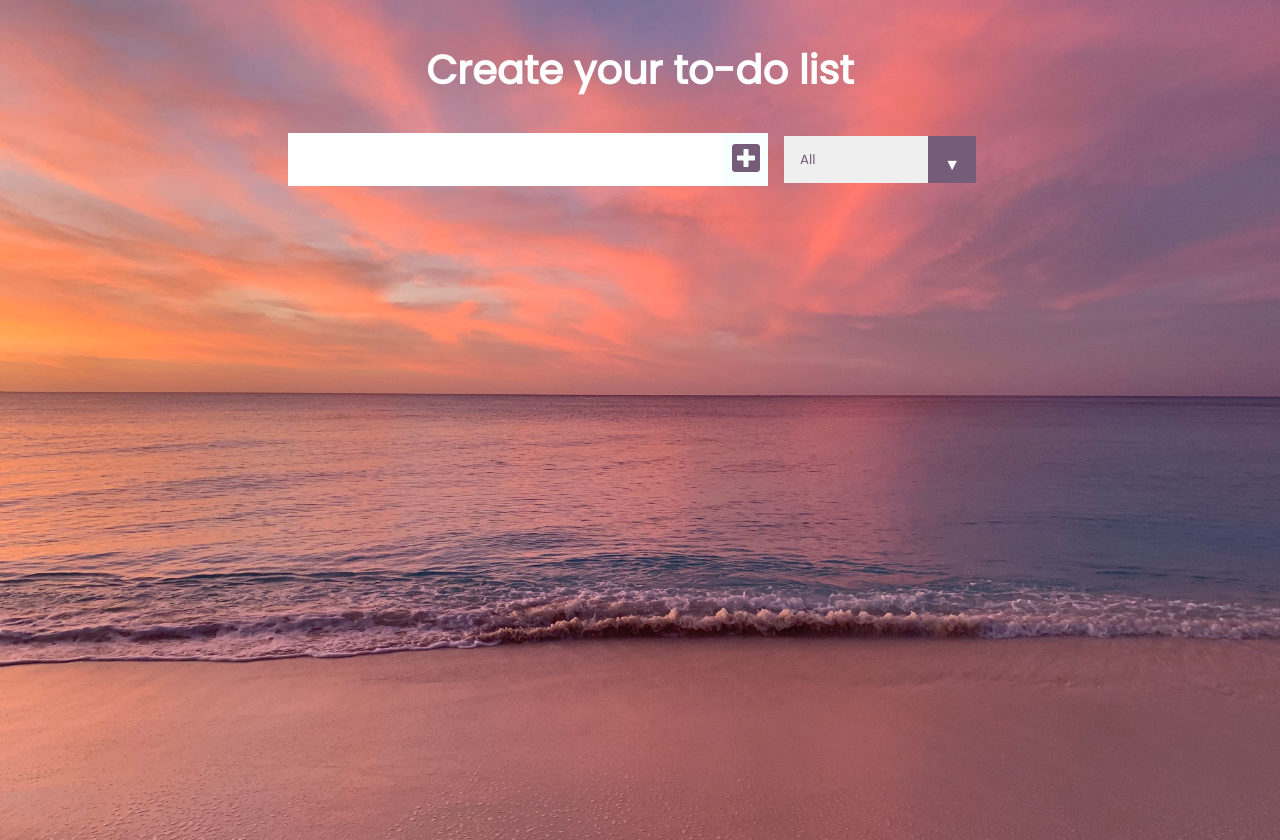
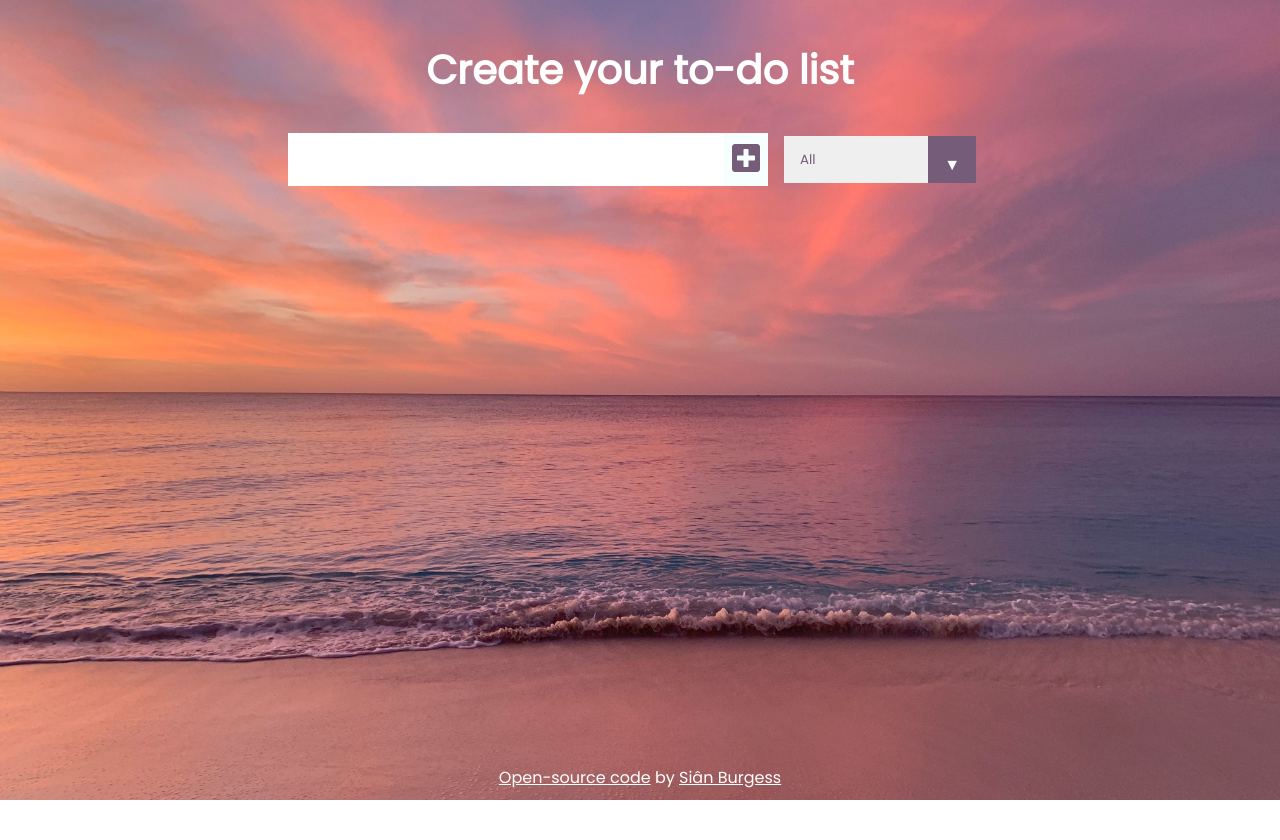
Before and after one commit to sianb164/todo-app, a React (Create React App) app: page / in a window 1280 px wide. After the commit the page ends 800 px from the top, so only its background shows below. Built offline with nearby package versions, Linux system fonts and the light colour scheme.

Commit message:
Added footer with link to github

```diff
--- a/src/App.css
+++ b/src/App.css
@@ -8,7 +8,6 @@ body {
   background-size: cover;
   color: white;
   font-family: "Poppins", sans-serif;
-  min-height: 100vh;
   overflow: hidden;
 }
 header {
@@ -23,6 +22,20 @@ form {
   justify-content: center;
   align-items: center;
 }
+
+footer {
+  text-align: center;
+  margin-top: 10px;
+  margin-bottom: 10px;
+  position: absolute;
+  bottom: 0;
+  width: 100%;
+}
+
+a {
+  color: white;
+}
+
 form input,
 form button {
   padding: 0.5rem;
--- a/src/App.js
+++ b/src/App.js
@@ -3,6 +3,7 @@ import "./App.css";
 // Importing components
 import Form from "./components/Form.js";
 import TodoList from "./components/TodoList.js";
+import Footer from "./components/Footer.js";
 
 function App() {
   const [inputText, setInputText] = useState("");
@@ -63,6 +64,7 @@ function App() {
         setTodos={setTodos}
         filteredTodos={filteredTodos}
       />
+      <Footer />
     </div>
   );
 }
--- /dev/null
+++ b/src/components/Footer.js
@@ -0,0 +1,23 @@
+import React from "react";
+
+export default function Footer() {
+  return (
+    <footer className="Footer">
+      <a
+        href="https://github.com/sianb164/todo-app"
+        target="_blank"
+        rel="noopener noreferrer"
+      >
+        Open-source code
+      </a>
+      &nbsp;by&nbsp;
+      <a
+        href="https://www.linkedin.com/in/sian-burgess-08733b90/"
+        target="_blank"
+        rel="noopener noreferrer"
+      >
+        Siân Burgess
+      </a>
+    </footer>
+  );
+}
```
